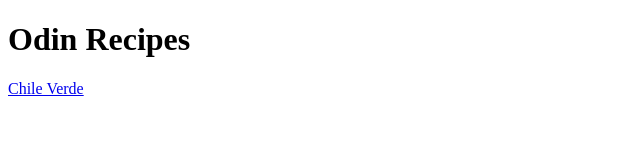
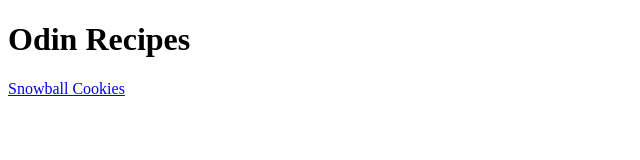
Before and after one commit to Pezartez/odin-recipes, a plain HTML site: page index.html in a window 1280 px wide. Shown: the full height of the page, 0-640 px from the left. Drawn offline with Linux system fonts and the light colour scheme.

Commit message:
Change chile-verde.html to snowball-cookie.html

```diff
--- a/index.html
+++ b/index.html
@@ -7,5 +7,5 @@
     </head>
     <body>
         <h1>Odin Recipes</h1>
-        <a href="recipes/chile-verde.html">Chile Verde</a>
+        <a href="recipes/snowball-cookie.html">Snowball Cookies</a>
     </body>
```
Also changed, not shown: recipes/chile-verde.html (deleted, +0 -1 lines), recipes/snowball-cookie.html (added, +1 -0 lines).
